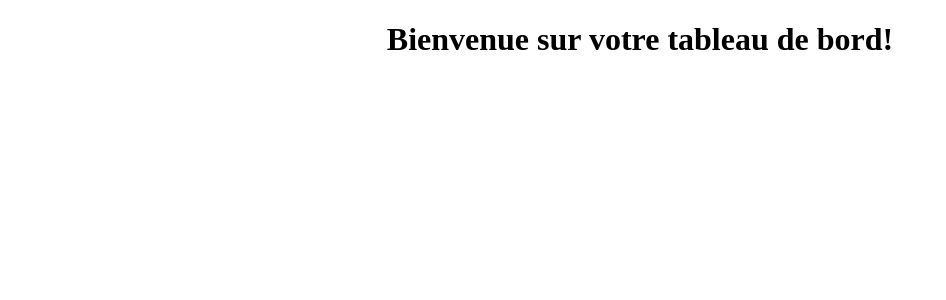
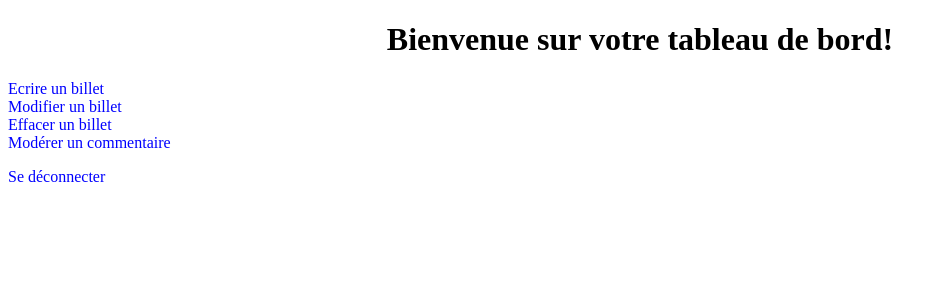
Before and after one commit to mentzelia/projet4, a PHP site: page /view/backend/dashboardView.php in a window 1280 px wide. Shown: the top 300 px of the page, without its empty margins (0-946 px from the left). Run offline with PHP 8.4, Linux system fonts and the light colour scheme.

Commit message:
ajout des liens pour les actions sur tableau de bord

```diff
--- a/view/backend/dashboardView.php
+++ b/view/backend/dashboardView.php
@@ -3,6 +3,16 @@
 <?php ob_start(); ?>
 
 <h1>Bienvenue sur votre tableau de bord!</h1>
+
+<p>
+<a href="">Ecrire un billet</a><br/>
+<a href="">Modifier un billet</a><br/>
+<a href="">Effacer un billet</a><br/>
+<a href="">Modérer un commentaire</a><br/>
+</p>
+
+<p><a href="">Se déconnecter</a>
+</p>
 
 
 
```
